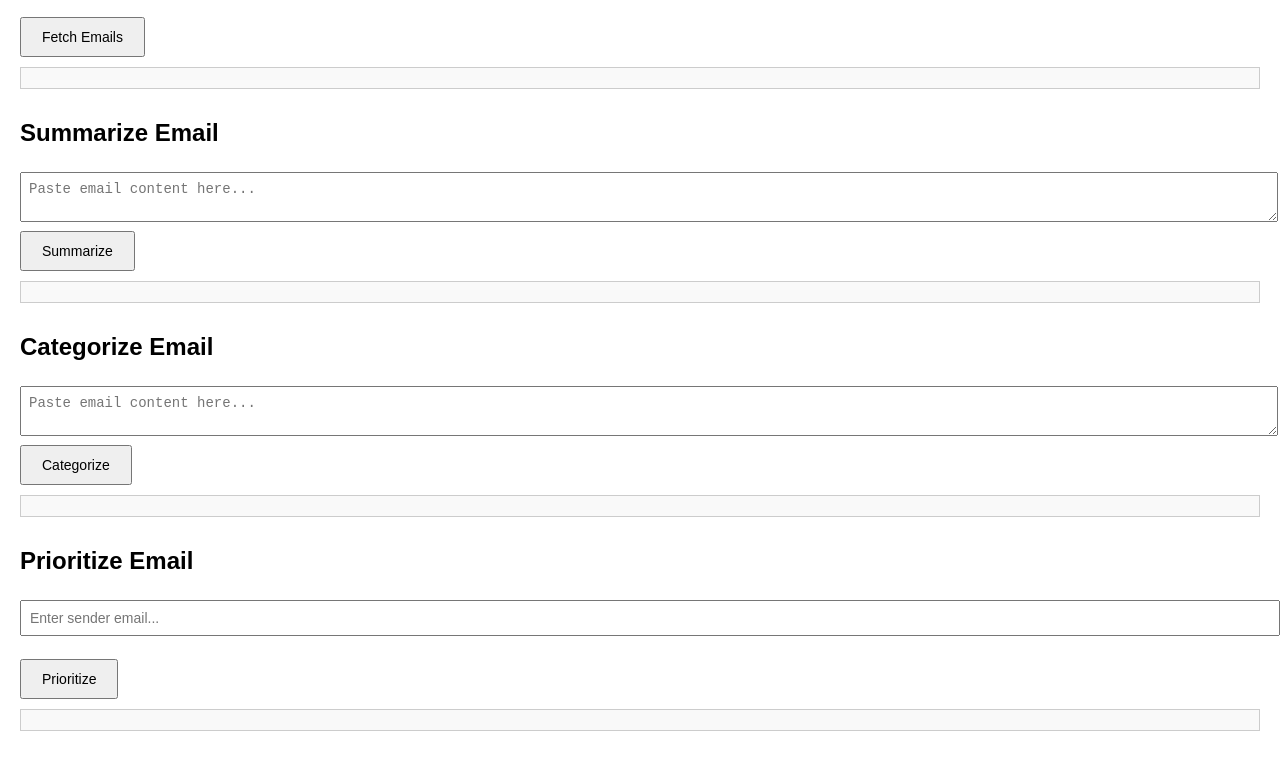
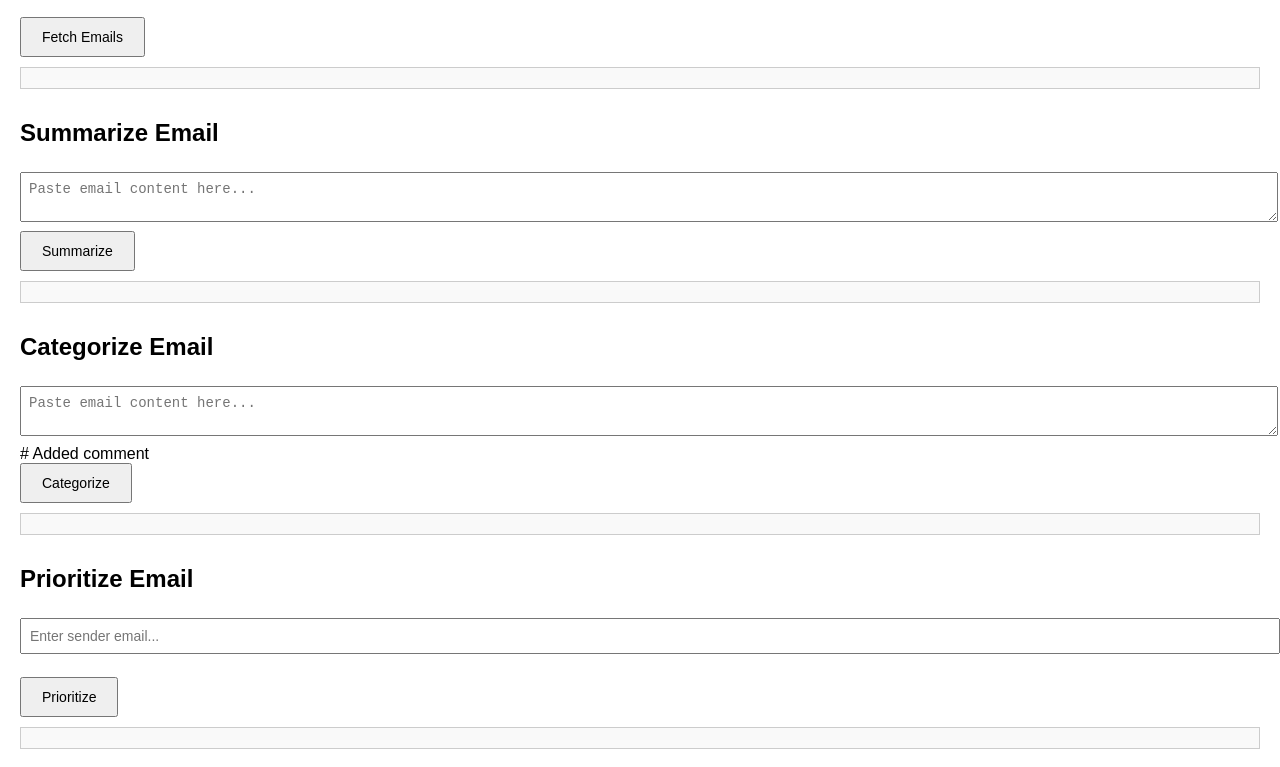
Before and after one commit to Yesh2344/Advanced-Email-Management, a plain HTML site: page index.html in a window 1280 px wide. Shown: the part 149-916 px from the top of the page. Drawn offline with Linux system fonts and the light colour scheme.

Commit message:
Update code formatting

```diff
--- a/index.html
+++ b/index.html
@@ -52,6 +52,7 @@
   <div class="container">
     <h2>Categorize Email</h2>
     <textarea id="categorizeInput" placeholder="Paste email content here..."></textarea>
+# Added comment
     <br>
     <button id="categorizeBtn">Categorize</button>
     <div id="categorizeResult" class="result"></div>
```
